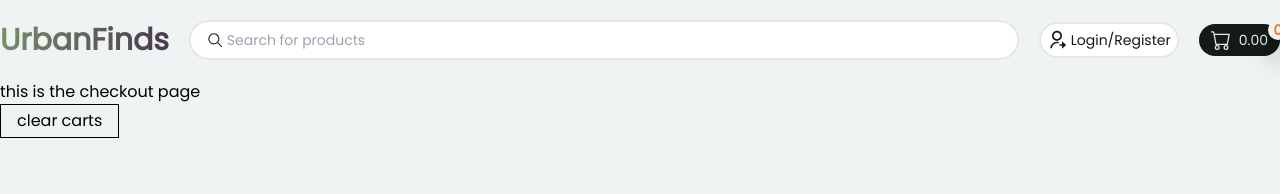
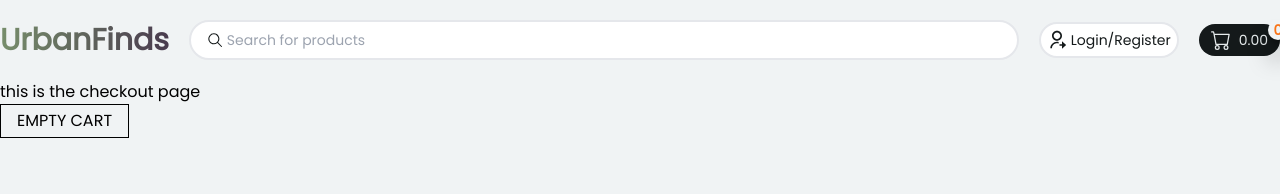
Before and after one commit to Pgarza-dev/js-frameworks, a Next.js app: page /checkout in a window 1280 px wide. Shown: the top 194 px of the page. Built offline with nearby package versions, Linux system fonts and the light colour scheme.

Commit message:
Add cart functionality to checkout and header components

```diff
--- a/src/app/checkout/page.tsx
+++ b/src/app/checkout/page.tsx
@@ -1,15 +1,38 @@
 "use client";
 import useProductStore from "@/store/cart";
+import { ProductDetailsProps } from "../products/[productsId]/page";
+import { useEffect } from "react";
+import { Product } from "@/app/products/Products";
+import Image from "next/image";
 
 function Checkout() {
-  const { cart, clearCart } = useProductStore();
+  const { cart, clearCart, deleteProductFromCart } = useProductStore();
 
   return (
     <div>
       <h1>this is the checkout page</h1>
-      <button onClick={clearCart} className="border border-black px-4 py-1">
-        clear carts
+      <button
+        onClick={clearCart}
+        className="border border-black px-4 py-1 uppercase">
+        empty cart
       </button>
+      {cart.map((item) => (
+        <div key={item.id}>
+          <h2>{item.title}</h2>
+          <Image
+            src={item.image.url}
+            alt={item.title}
+            width={100}
+            height={100}
+          />
+          <p>{item.price}</p>
+          <button
+            onClick={() => deleteProductFromCart(item.id)}
+            className="border border-black px-4 py-1 uppercase">
+            remove from cart
+          </button>
+        </div>
+      ))}
     </div>
   );
 }
--- a/src/app/products/[productsId]/page.tsx
+++ b/src/app/products/[productsId]/page.tsx
@@ -9,7 +9,7 @@ import { IoIosStar } from "react-icons/io";
 import { IoMdCart } from "react-icons/io";
 import { MdFavoriteBorder } from "react-icons/md";
 
-type ProductDetailsProps = {
+export type ProductDetailsProps = {
   params: { [key: string]: string | string[] | undefined };
 };
 
@@ -23,7 +23,7 @@ export default function ProductDetails({ params }: ProductDetailsProps) {
 
   function handleAddToCart() {
     addToCart(product?.id);
-    console.log("added to cart", product?.id);
+    // console.log("added to cart", product?.id);
   }
 
   // if (isLoading) {
@@ -93,7 +93,7 @@ export default function ProductDetails({ params }: ProductDetailsProps) {
             </span>
           </div>
           <div>
-            <Link href={"/checkout"}>
+            <Link href={`/checkout`}>
               <button className="text-sm text-darkText px-20 py-3 uppercase hover:text-darkText duration-300 cursor-pointer border  hover:border-black shadow-sm hover:shadow-lg">
                 Buy now
               </button>
--- a/src/components/header/Header.tsx
+++ b/src/components/header/Header.tsx
@@ -9,7 +9,7 @@ import useProductStore from "@/store/cart";
 import Link from "next/link";
 
 export default function Header() {
-  const { cart, getCartTotal } = useProductStore();
+  const { cart, getCartTotal, getTotalNumberOfItemsInCart } = useProductStore();
   console.log({ cart });
 
   return (
```
